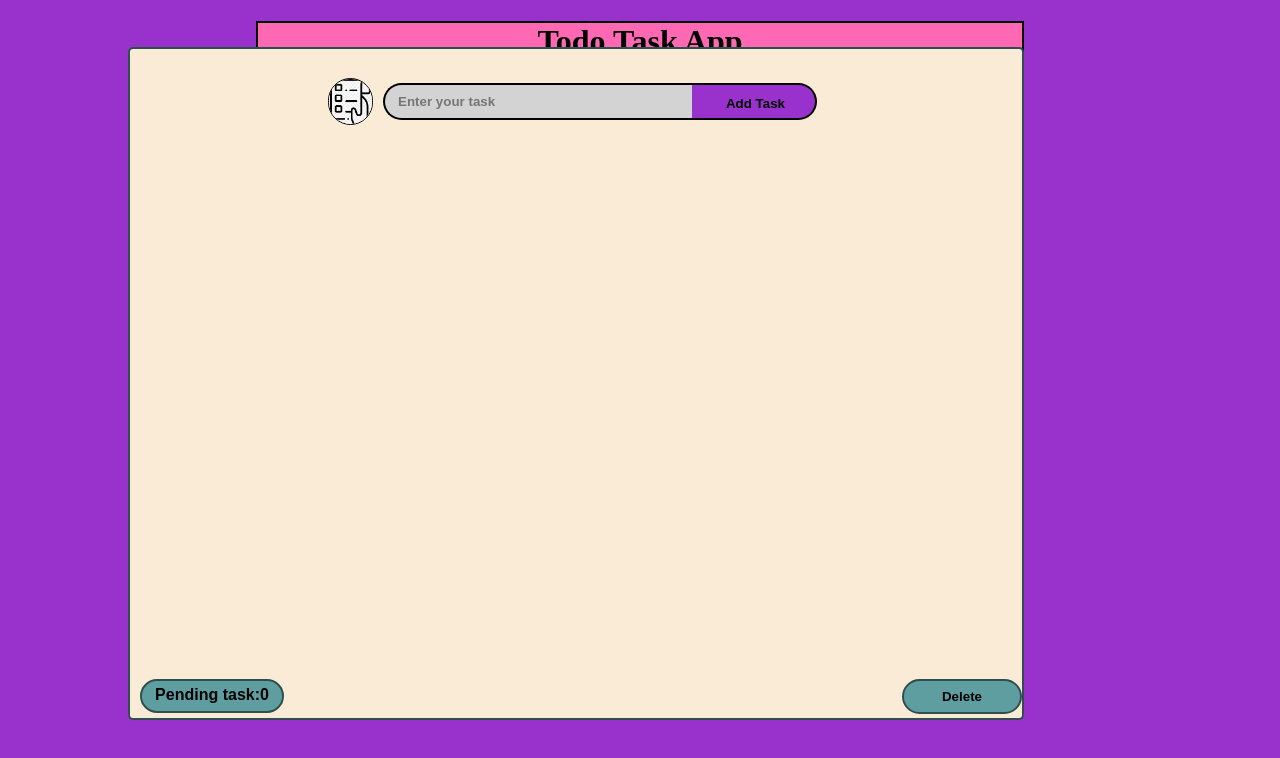
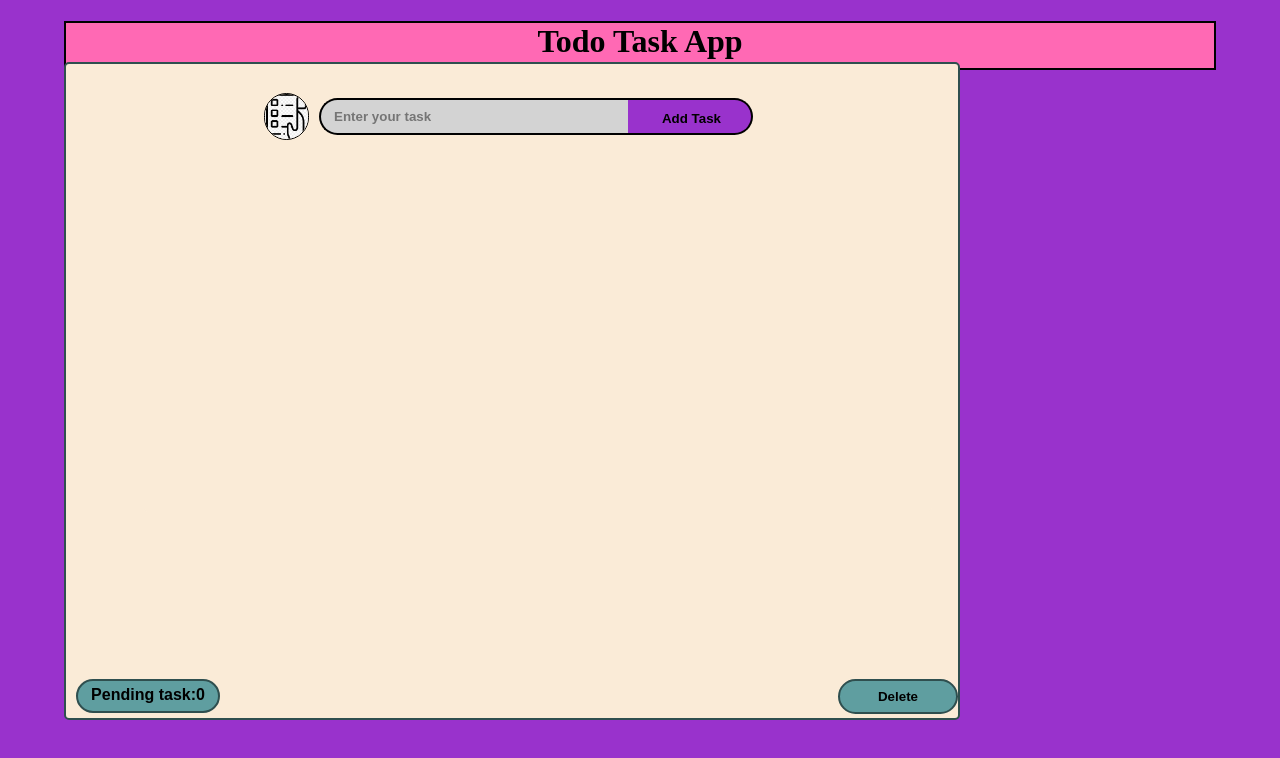
Before and after one commit to SurjeetSingh557/TodoList, a plain HTML site: page index.html in a window 1280 px wide. Drawn offline with Linux system fonts and the light colour scheme.

Commit message:
Update to do.css

```diff
--- a/to do.css
+++ b/to do.css
@@ -6,19 +6,19 @@ h1{
     border:2px solid black;
     background-color: hotpink;
     position: absolute;
-    left: 20%;
+    left: 5%;
     top:0px;
     height:45px;
-    right: 20%;
+    right: 5%;
     margin-bottom: 5px;
 }
 #app {
     /* Keep the container centered and responsive */
     position: absolute;
-    left: 10%;
-    right: 10%;
-    top:37px;
-    margin-top: 10px;
+    left: 5%;
+    right: 5%;
+    top:47px;
+    margin-top: 15px;
     bottom: 10%;
     min-height: 80vh;
     max-width: 70vw;
```
